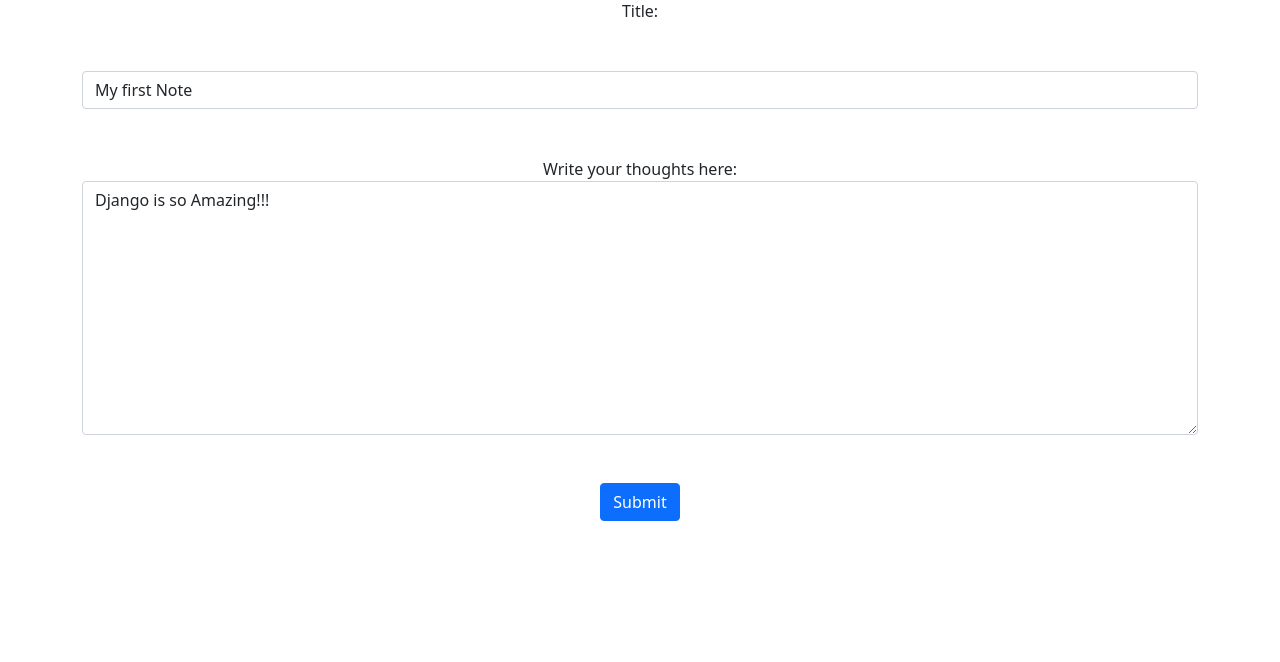
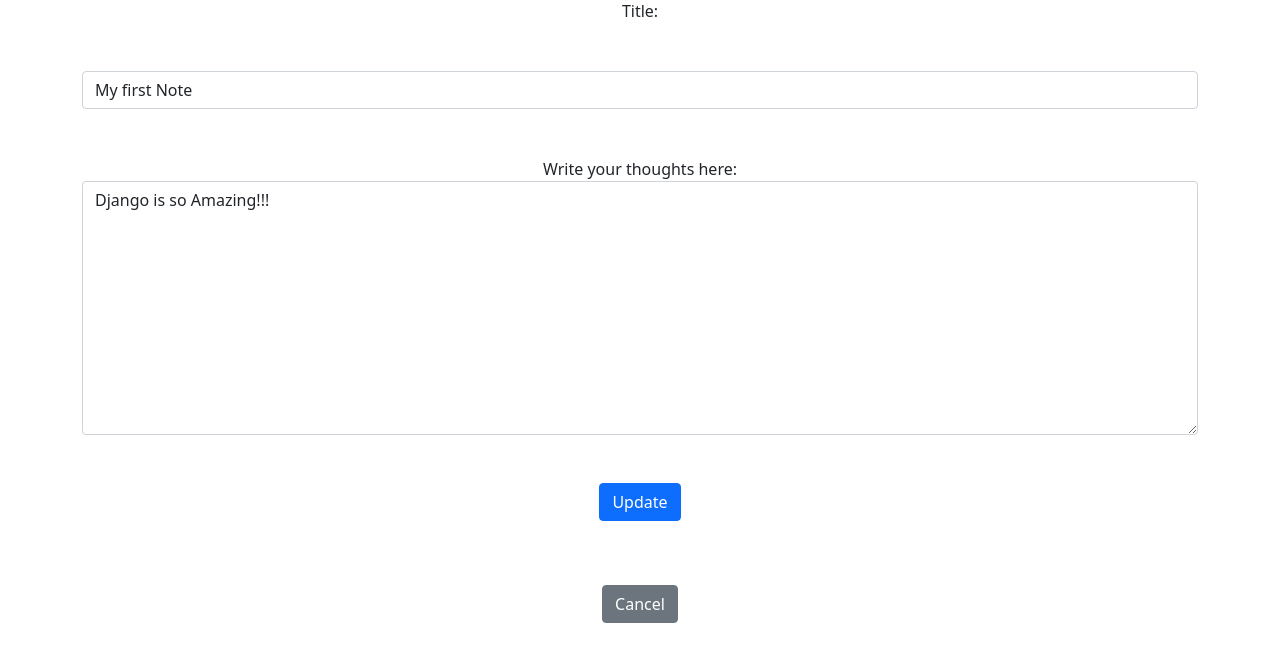
Before and after one commit to Reisuke1231/smartnotes, a Django app: page /note/1/edit in a window 1280 px wide. Shown: the part 49-711 px from the top of the page. Run offline with Django 4.2, Linux system fonts and the light colour scheme; data comes from the database, SQL or seed files in the repository; both versions use the stored data as it was after the commit; some libraries are stand-ins or nearby versions.

Commit message:
Add update, cancel and edit buttons

```diff
--- a/note/templates/note/detail.html
+++ b/note/templates/note/detail.html
@@ -5,4 +5,6 @@
         <h1 class="my-5">{{ note.title }}</h1>
         <p>{{ note.text }}</p>
     </div>
+    <a href="{{ request.META.HTTP_REFERER|escape }}" class="btn btn-secondary my-5">Back</a>
+    <a href="{% url 'note.update' pk=note.id %}" class="btn btn-primary my-5">Edit</a>
 {% endblock%}
--- a/note/templates/note/form.html
+++ b/note/templates/note/form.html
@@ -2,14 +2,15 @@
 
 {% block content %}
 
-<form action="{% url 'note.new' %}" method="POST" >{% csrf_token %}
+<form method="POST" >{% csrf_token %}
     {{ form }}
-    <button type="submit" class="btn btn-primary my-5">Submit</button>
+    <button type="submit" class="btn btn-primary my-5">Update</button>
 </form>
 {% if form.errors %}
    <div class="alert alert-danger my-5">
        {{ form.errors.title.as_text }}
    </div>
 {% endif %}
+<a href="{% url 'note.list' %}" class="btn btn-secondary">Cancel</a>
 
 {% endblock %}
```
Also changed, not shown: db.sqlite3.
